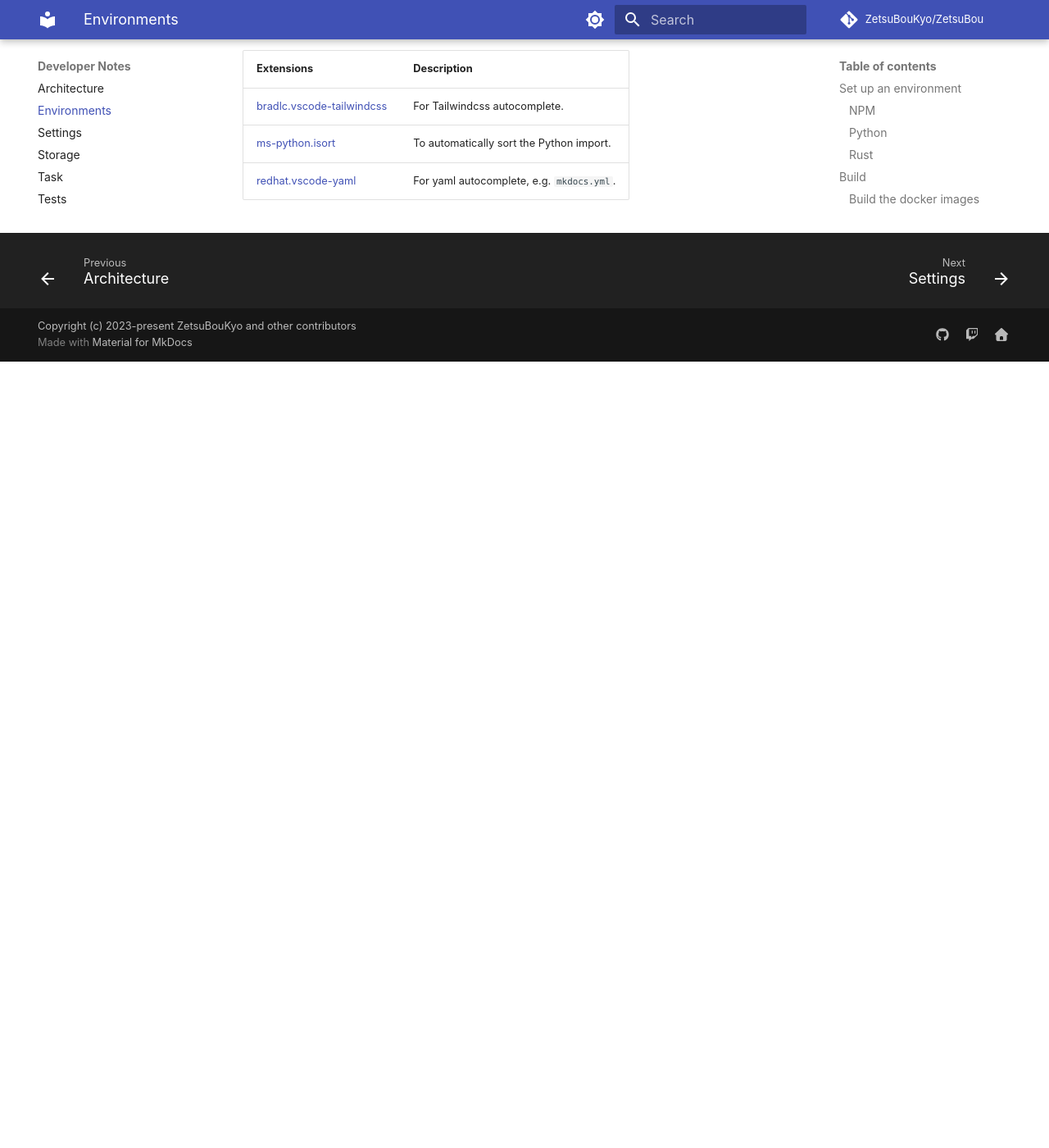
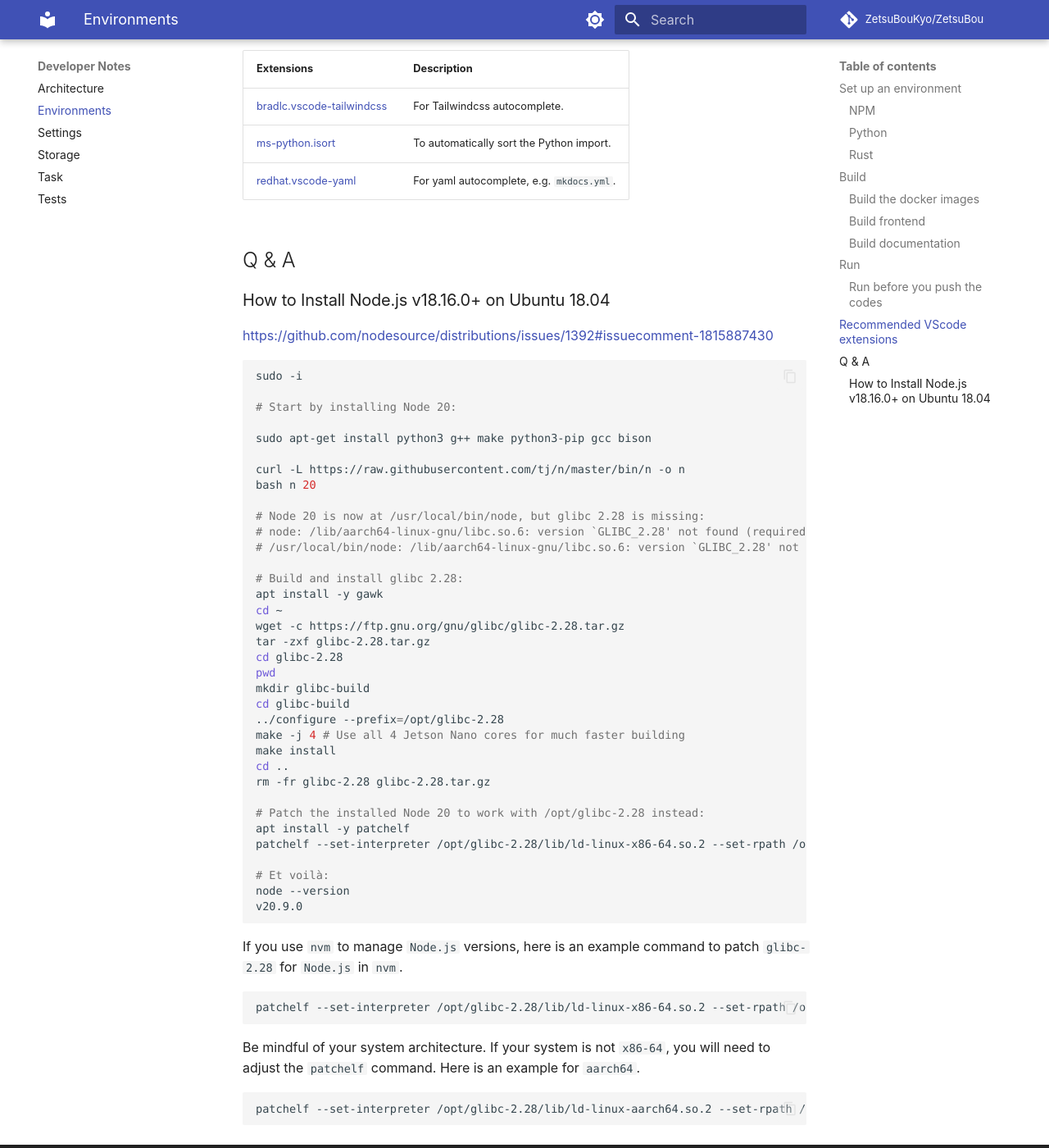
Before and after one commit to ZetsuBouKyo/ZetsuBou, an MkDocs documentation site: the page built from docs/developer-notes/environments.md, in a window 1280 px wide and 1400 px high, scrolled down 2312 px. Shown: the whole window at 82% size. Built offline with MkDocs 1.6.1 and Material for MkDocs 9.7.7, drawn with Linux system fonts in a browser that asks for light colours; comment, search, counter and statistics services are not loaded; before the commit the page ends 2753 px from its top, so only the background shows below that.

Commit message:
docs: update
Include the solution for installing Node.js v18.16.0 on Ubuntu 18.04.

````diff
--- a/docs/developer-notes/environments.md
+++ b/docs/developer-notes/environments.md
@@ -138,3 +138,60 @@
 | [bradlc.vscode-tailwindcss](https://marketplace.visualstudio.com/items?itemName=bradlc.vscode-tailwindcss) | For Tailwindcss autocomplete.             |
 | [ms-python.isort](https://marketplace.visualstudio.com/items?itemName=ms-python.isort)                     | To automatically sort the Python import.  |
 | [redhat.vscode-yaml](https://marketplace.visualstudio.com/items?itemName=redhat.vscode-yaml)               | For yaml autocomplete, e.g. `mkdocs.yml`. |
+
+## Q & A
+
+### How to Install Node.js v18.16.0+ on Ubuntu 18.04
+
+<https://github.com/nodesource/distributions/issues/1392#issuecomment-1815887430>
+
+```sh
+sudo -i
+
+# Start by installing Node 20:
+
+sudo apt-get install python3 g++ make python3-pip gcc bison
+
+curl -L https://raw.githubusercontent.com/tj/n/master/bin/n -o n
+bash n 20
+
+# Node 20 is now at /usr/local/bin/node, but glibc 2.28 is missing:
+# node: /lib/aarch64-linux-gnu/libc.so.6: version `GLIBC_2.28' not found (required by node)
+# /usr/local/bin/node: /lib/aarch64-linux-gnu/libc.so.6: version `GLIBC_2.28' not found (required by /usr/local/bin/node)
+
+# Build and install glibc 2.28:
+apt install -y gawk
+cd ~
+wget -c https://ftp.gnu.org/gnu/glibc/glibc-2.28.tar.gz
+tar -zxf glibc-2.28.tar.gz
+cd glibc-2.28
+pwd
+mkdir glibc-build
+cd glibc-build
+../configure --prefix=/opt/glibc-2.28
+make -j 4 # Use all 4 Jetson Nano cores for much faster building
+make install
+cd ..
+rm -fr glibc-2.28 glibc-2.28.tar.gz
+
+# Patch the installed Node 20 to work with /opt/glibc-2.28 instead:
+apt install -y patchelf
+patchelf --set-interpreter /opt/glibc-2.28/lib/ld-linux-x86-64.so.2 --set-rpath /opt/glibc-2.28/lib/:/lib/x86_64-linux-gnu/:/usr/lib/x86_64-linux-gnu/ /usr/local/bin/node
+
+# Et voilà:
+node --version
+v20.9.0
+```
+
+If you use `nvm` to manage `Node.js` versions, here is an example command to patch `glibc-2.28` for `Node.js` in `nvm`.
+
+```sh
+patchelf --set-interpreter /opt/glibc-2.28/lib/ld-linux-x86-64.so.2 --set-rpath /opt/glibc-2.28/lib/:/lib/x86_64-linux-gnu/:/usr/lib/x86_64-linux-gnu/ /root/.nvm/versions/node/v18.16.0/bin/node
+```
+
+Be mindful of your system architecture. If your system is not `x86-64`, you will need to adjust the `patchelf` command.
+Here is an example for `aarch64`.
+
+```sh
+patchelf --set-interpreter /opt/glibc-2.28/lib/ld-linux-aarch64.so.2 --set-rpath /opt/glibc-2.28/lib/:/lib/aarch64-linux-gnu/:/usr/lib/aarch64-linux-gnu/ /usr/local/bin/node
+```
````
